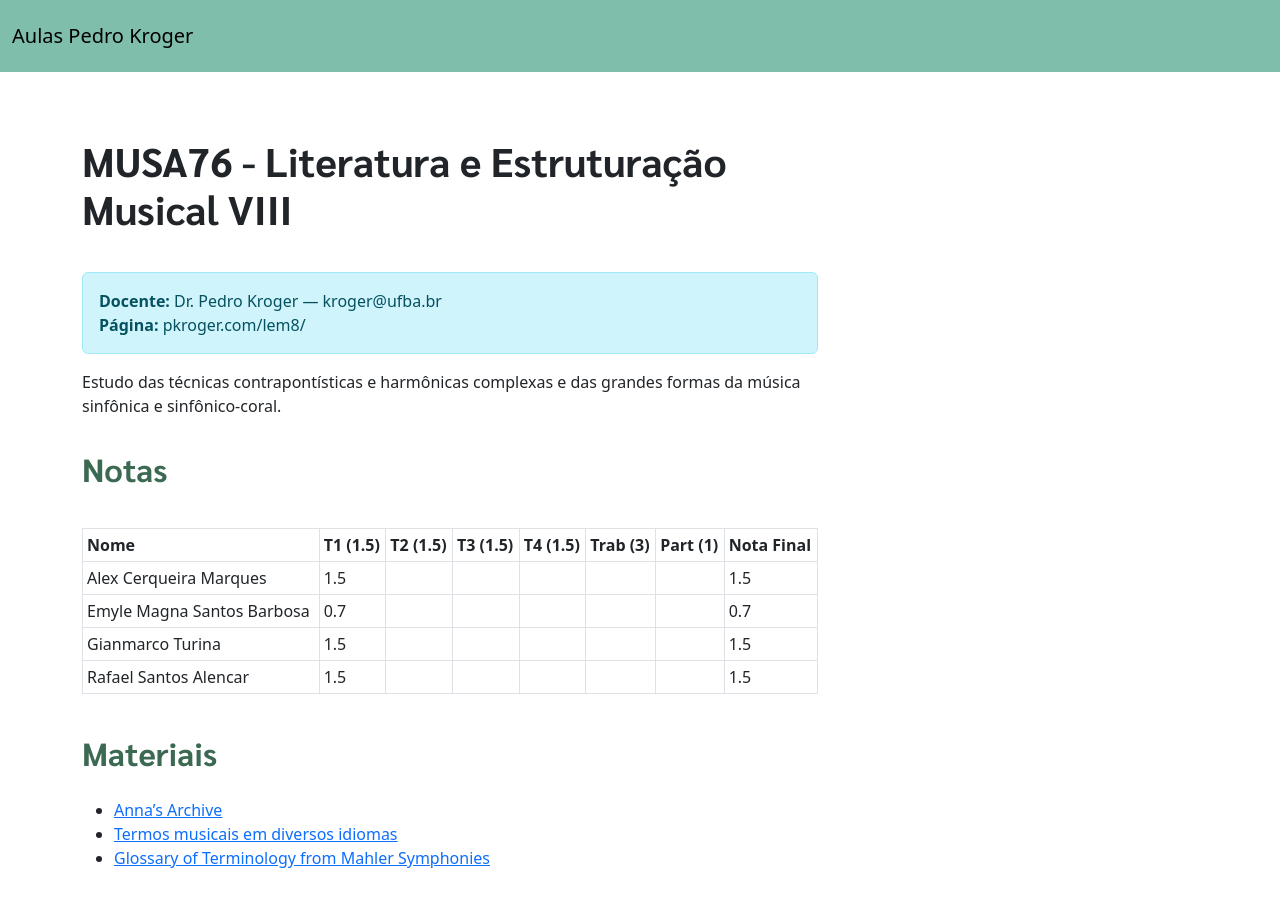
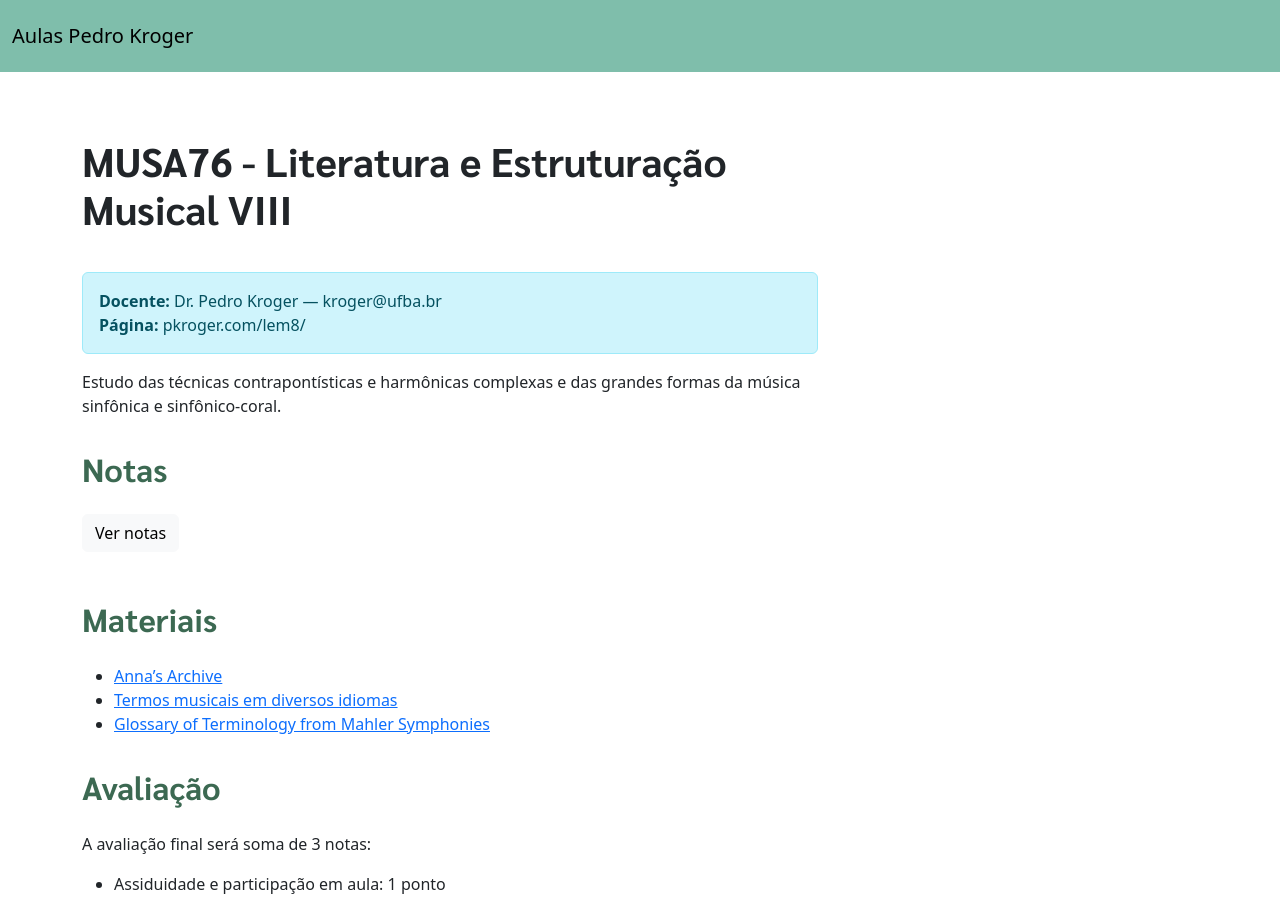
Before and after one commit to pedrokroger/pedrokroger.github.io, a Jekyll site: the page built from aulas/lem8.md, in a window 1280 px wide and 900 px high. Built offline with Jekyll 4.4.1, drawn with Linux system fonts in a browser that asks for light colours.

Commit message:
Esconde notas

```diff
--- a/aulas/lem8.md
+++ b/aulas/lem8.md
@@ -8,12 +8,15 @@ formas da música sinfônica e sinfônico-coral.
 
 ## Notas
 
+{% notas %}
+
 | Nome                       | T1 (1.5) | T2 (1.5) | T3 (1.5) | T4 (1.5) | Trab (3) | Part (1) | Nota Final |
 |:---------------------------|:---------|:---------|----------|----------|:---------|----------|:-----------|
 | Alex Cerqueira Marques     | 1.5      |          |          |          |          |          | =sum       |
 | Emyle Magna Santos Barbosa | 0.7      |          |          |          |          |          | =sum       |
 | Gianmarco Turina           | 1.5      |          |          |          |          |          | =sum       |
 | Rafael Santos Alencar      | 1.5      |          |          |          |          |          | =sum       |
+{: .collapse #notas-table}
 
 
 ## Materiais
```
